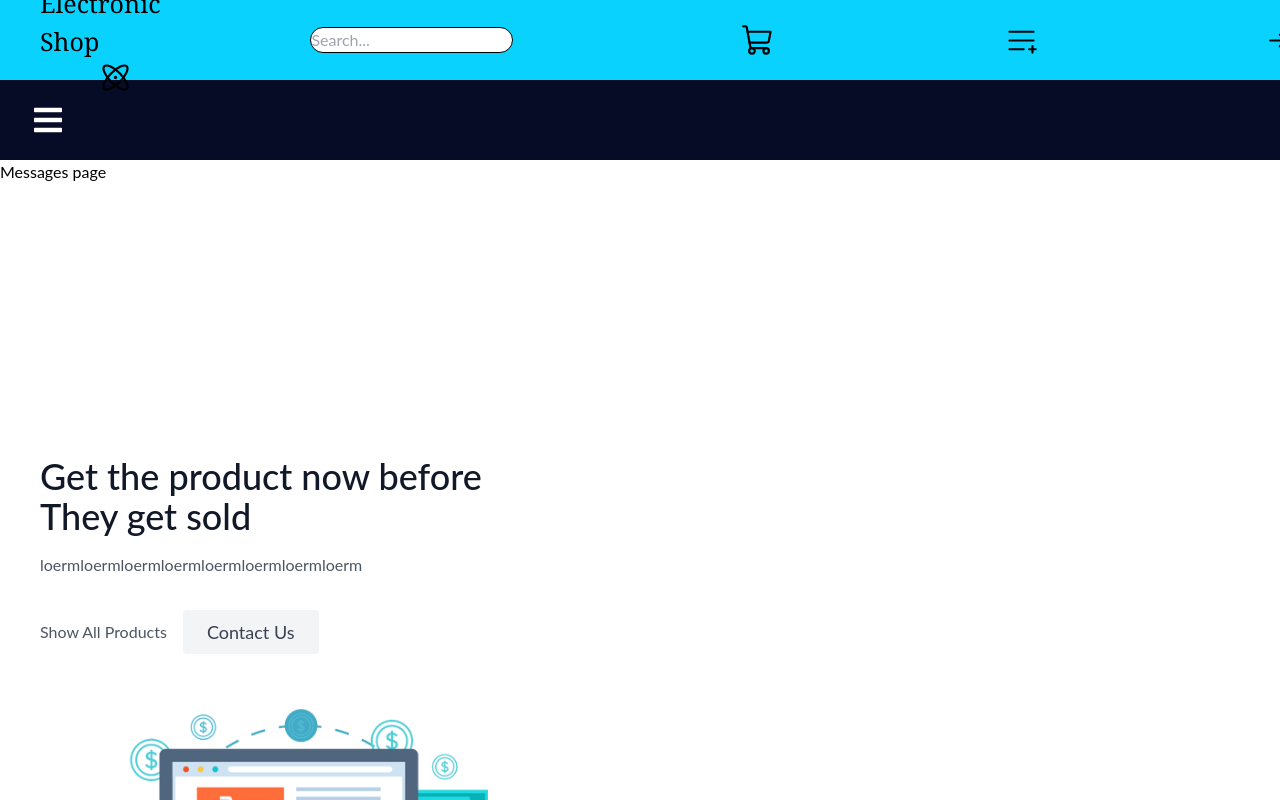
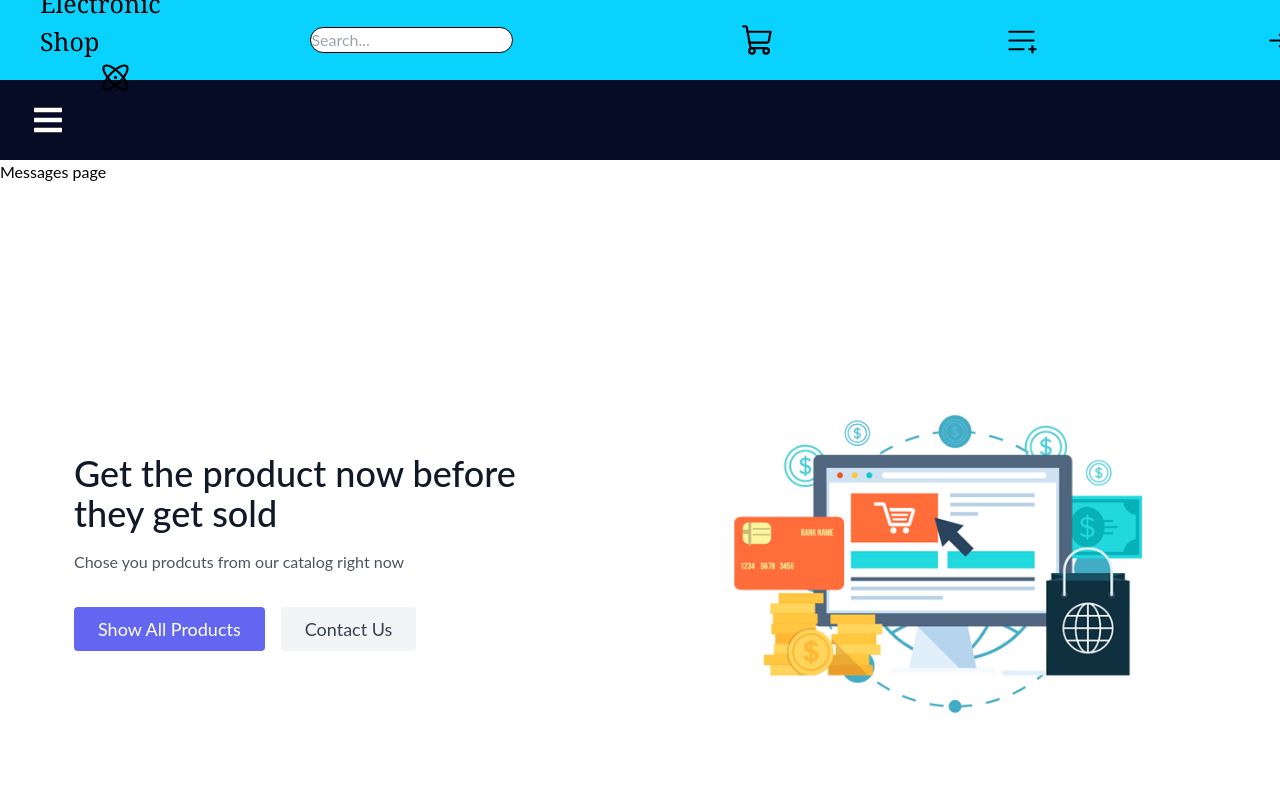
Before and after one commit to DimalMaloku1/Electronic-App, a React (Create React App) app in the folder FrontEnd/: page /messages in a window 1280 px wide. Shown: the top 800 px of the page. Built offline with nearby package versions, Linux system fonts and the light colour scheme.

Commit message:
new pages added

```diff
--- a/FrontEnd/src/components/Footer.jsx
+++ b/FrontEnd/src/components/Footer/Footer.jsx
@@ -1,5 +1,5 @@
 import React from 'react'
-import '../components/Footer.css'
+import '../Footer/footer.css'
 import {LinkedinLogo} from 'phosphor-react'
 import {InstagramLogo} from 'phosphor-react'
 import {FacebookLogo} from 'phosphor-react'
--- a/FrontEnd/src/components/HomeBanner.css
+++ /dev/null
@@ -1,132 +0,0 @@
-.wrapper{
-    margin-top: 5rem;
-color: #4B5563;
-
-}
-.wrapper-two{
-    width: 100%;
-display: flex;
-padding-left: 1.25rem;
-padding-right: 1.25rem;
-padding-top: 6rem;
-padding-bottom: 6rem;
-margin-left: auto;
-margin-right: auto;
-flex-direction: column;
-align-items: center;
-
-@media (min-width: 768px) {
-    flex-direction: row;
-  justify-content: center;
-   }
-}
-.wrapper-two{
-    display: flex;
-margin-bottom: 4rem;
-text-align: center;
-flex-direction: column;
-align-items: center;
-
-
-@media (min-width: 768px) {
-  padding-right: 4rem;
-margin-bottom: 0;
-text-align: left;
-align-items: flex-start;
- }
-@media (min-width: 1024px) {
-  padding-right: 6rem;
- }
-
-}.bn-h1{
-    margin-bottom: 1rem;
-color: #111827;
-font-size: 1.875rem;
-line-height: 2.25rem;
-font-weight: 500;
-
-@media (min-width: 640px) {
-  font-size: 2.25rem;
-line-height: 2.5rem;
- }
-
-}
-.bn-br{
-    display: none;
-
-
-
-@media (min-width: 1024px) {
-  display: inline-block;
- }
-
-
-
-}
-.bn-p{
-    margin-bottom: 2rem;
-line-height: 1.625;
-
-
-
-}
-.info{
-    display: flex;
-justify-content: center;
-
-
-
-}
-.bn-btn{
-    display: inline-flex;
-padding-top: 0.5rem;
-padding-bottom: 0.5rem;
-padding-left: 1.5rem;
-padding-right: 1.5rem;
-background-color: #6366F1;
-color: #ffffff;
-font-size: 1.125rem;
-line-height: 1.75rem;
-border-radius: 0.25rem;
-border-width: 0;
-
-
-}
-.bn-btn1:hover{
-    background-color: #46bde5;
-
-}
-.bn-btn2{
-    display: inline-flex;
-padding-top: 0.5rem;
-padding-bottom: 0.5rem;
-padding-left: 1.5rem;
-padding-right: 1.5rem;
-margin-left: 1rem;
-background-color: #F3F4F6;
-color: #374151;
-font-size: 1.125rem;
-line-height: 1.75rem;
-border-radius: 0.25rem;
-border-width: 0;
-}
-.bn-btn2:hover{
-        background-color: #07a9fa;
-}
-.down{
-    width: 83.333333%;
-
-
-@media (min-width: 768px) {
-  width: 50%;
- }
-@media (min-width: 1024px) {
-  width: 100%;
-max-width: 32rem;
- }
-}
-.bn-img{
-    object-fit: cover;
-object-position: center;
-border-radius: 0.25rem;
-}
--- a/FrontEnd/src/components/HomeBanner.jsx
+++ /dev/null
@@ -1,27 +0,0 @@
-import React from 'react'
-import '../components/HomeBanner.css'
-import BnImg from '../assets/Bn-Img.png'
-
-const HomeBanner = () => {
-  return (
-    <section className='wrapper'>
-      <div className="wrapper-two">
-        <div className="wrapper-two">
-            <h1 className='bn-h1'>Get the product now before
-                <br className='bn-br' />They get sold
-            </h1>
-            <p className='bn-p'>loermloermloermloermloermloermloermloerm</p>
-            <div className="info">
-                <button className='bn-btn1'>Show All Products</button>
-                <button className='bn-btn2'>Contact Us</button>
-            </div>
-            <div className="down">
-                <img src={BnImg} alt="" className='bn-img' />
-            </div>
-        </div>
-      </div>
-    </section>
-  )
-}
-
-export default HomeBanner
--- /dev/null
+++ b/FrontEnd/src/components/HomeBanner/HomeBanner.jsx
@@ -0,0 +1,25 @@
+import React from 'react'
+import BnImg from '../../assets/Bn-Img.png'
+const HomeBanner = () => {
+  return (
+    <section className="text-gray-600 body-font mt-20">
+      <div className="container mx-auto flex px-5 py-24 md:flex-row md:justify-center flex-col items-center">
+        <div className="md:w-1/2 lg:pr-24 md:pr-16 flex flex-col md:items-start md:text-left mb-16 md:mb-0 items-center text-center">
+          <h1 className="title-font sm:text-4xl text-3xl mb-4 font-medium text-gray-900">Get the product now before
+            <br className="hidden lg:inline-block"/>they get sold
+          </h1>
+          <p className="mb-8 leading-relaxed">Chose you prodcuts from our catalog right now </p>
+          <div className="flex justify-center">
+            <button className="inline-flex text-white bg-indigo-500 border-0 py-2 px-6 focus:outline-none hover:bg-indigo-600 rounded text-lg">Show All Products</button>
+            <button className="ml-4 inline-flex text-gray-700 bg-gray-100 border-0 py-2 px-6 focus:outline-none hover:bg-gray-200 rounded text-lg">Contact Us</button>
+          </div>
+        </div>
+        <div className="lg:max-w-lg lg:w-full md:w-1/2 w-5/6">
+          <img className="object-cover object-center rounded" alt="hero" src={BnImg}/>
+        </div>
+      </div>
+    </section>
+  )
+}
+
+export default HomeBanner
--- a/FrontEnd/src/pages/Cart.jsx
+++ b/FrontEnd/src/pages/Cart.jsx
@@ -1,5 +1,5 @@
 import React from 'react'
-import { Footer } from '../components/Footer'
+import { Footer } from '../components/Footer/Footer'
 export const Cart = () => {
   return (
     <div>
--- a/FrontEnd/src/pages/Contact.jsx
+++ b/FrontEnd/src/pages/Contact.jsx
@@ -1,5 +1,5 @@
 import React from 'react'
-import { Footer } from '../components/Footer'
+import { Footer } from '../components/Footer/Footer'
 export const Contact = () => {
   return (
     <div>
--- a/FrontEnd/src/pages/Shop.jsx
+++ b/FrontEnd/src/pages/Shop.jsx
@@ -2,7 +2,7 @@
 import { PRODUCTS } from '../products'
 import {Product} from '../components/Product'
 import '../pages/Shop.css'
-import { Footer } from '../components/Footer'
+import { Footer } from '../components/Footer/Footer'
 
 export const Shop = () => {
   return (
--- a/FrontEnd/src/pages/Signup.jsx
+++ b/FrontEnd/src/pages/Signup.jsx
@@ -1,5 +1,5 @@
 import React from 'react'
-import { Footer } from '../components/Footer'
+import { Footer } from '../components/Footer/Footer'
 export const Signup = () => {
   return (
     <div>
--- a/FrontEnd/src/pages/Wishlist.jsx
+++ b/FrontEnd/src/pages/Wishlist.jsx
@@ -1,5 +1,5 @@
 import React from 'react'
-import { Footer } from '../components/Footer'
+import { Footer } from '../components/Footer/Footer'
 export const Wishlist = () => {
   return (
     <div>
--- a/FrontEnd/src/pages/admin/Messages.jsx
+++ b/FrontEnd/src/pages/admin/Messages.jsx
@@ -2,7 +2,7 @@
 import React from 'react';
 import Sidebar from './Sidebar';
 import './Dashboard.css';
-import HomeBanner from '../../components/HomeBanner';
+import HomeBanner from '../../components/HomeBanner/HomeBanner';
 
 export function Messages() {
   return (
```
Also changed, not shown: FrontEnd/src/components/Footer/Footer.css (renamed from FrontEnd/src/components/Footer.css).
